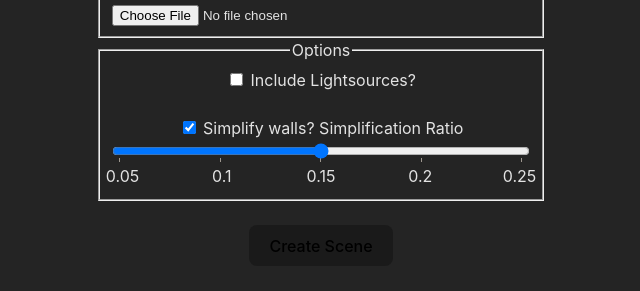
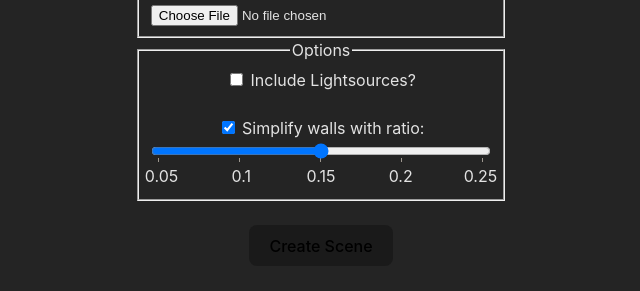
Before and after one commit to nilskk/owlbear-universalvtt-upload, a website built with Vite: page index.html in a window 1280 px wide. Shown: the part 135-426 px from the top of the page, without its empty margins (319-959 px from the left). Built offline with nearby package versions, Linux system fonts and the light colour scheme.

Commit message:
modify html

```diff
--- a/index.html
+++ b/index.html
@@ -40,8 +40,7 @@
         <div id="simplification">
           <!-- This block contains a checkbox for simplifying walls and a range input for setting the simplification ratio -->
           <input type="checkbox" id="simplificationCheckbox" checked>
-          <label for="simplificationCheckbox">Simplify walls?</label>
-          <label for="simplificationSlider">Simplification Ratio</label>
+          <label for="simplificationCheckbox">Simplify walls with ratio:</label>
           <input type="range" id="simplificationSlider" min="0.05" max="0.25" step="0.05" list="values" />
 
           <datalist id="values">
```
